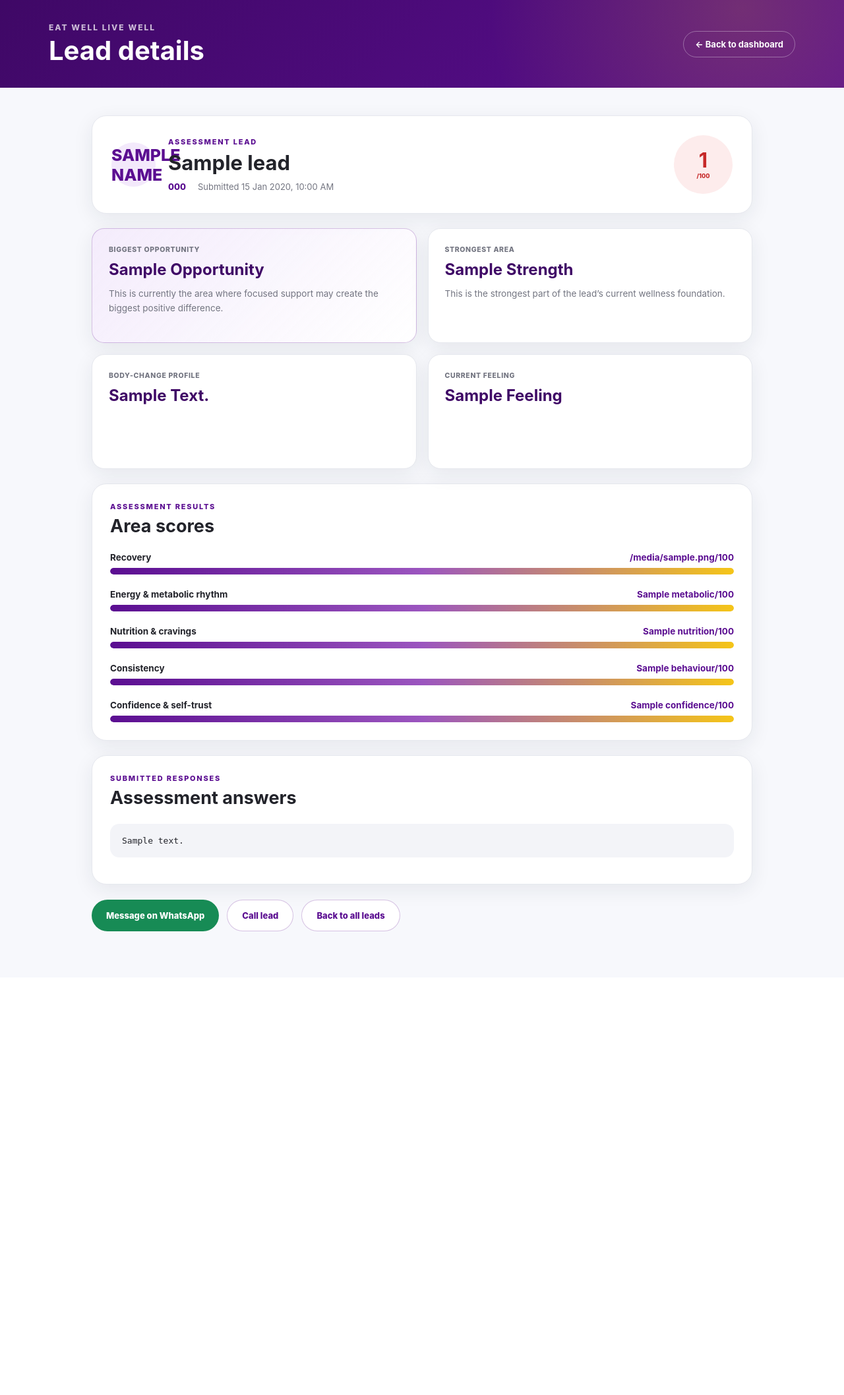
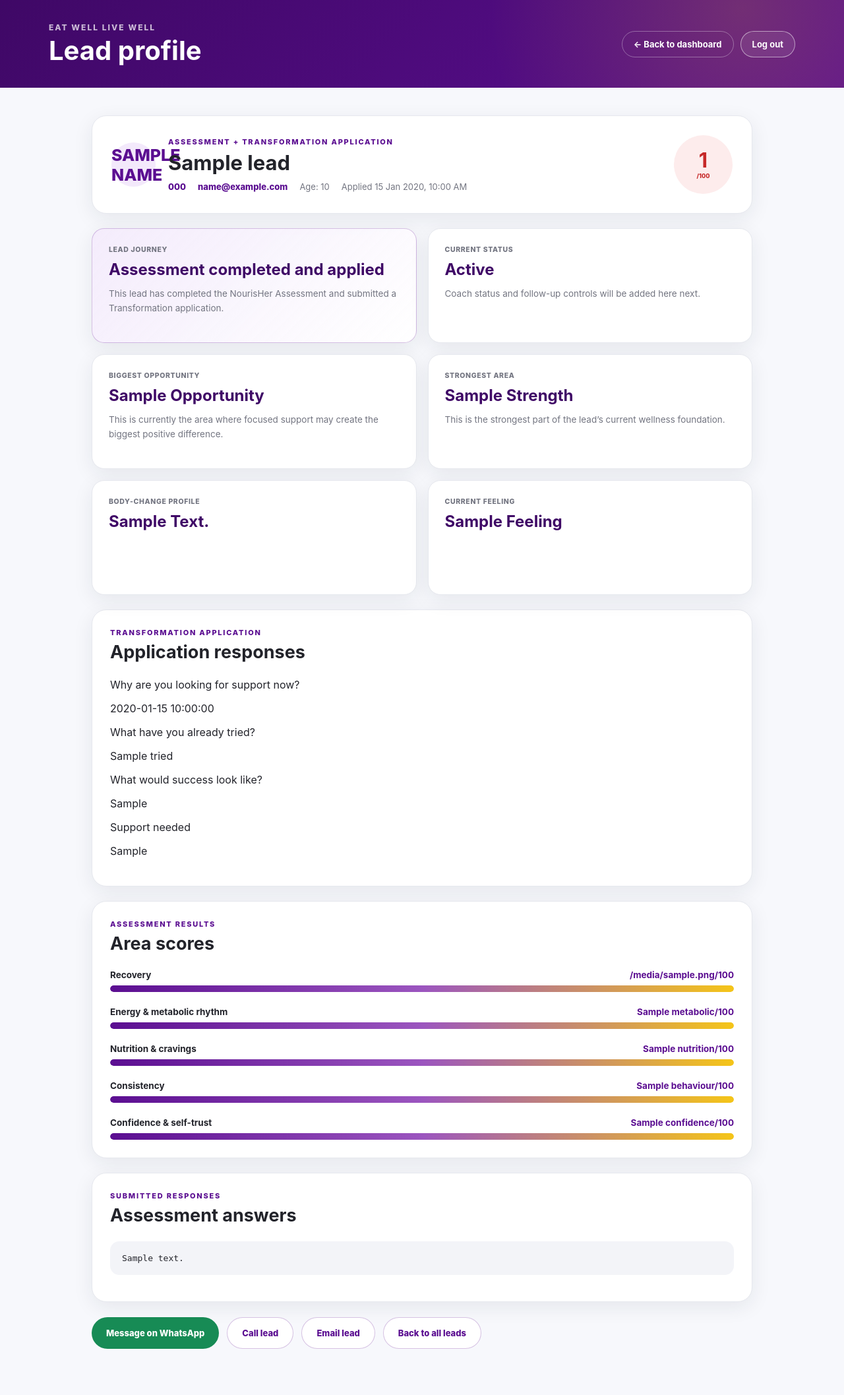
Before and after one commit to ramsparames/eatwelllivewell, a FastAPI app: template templates/lead.html in a window 1280 px wide. Shown: the whole page at 66% size. Before the commit the page ends 1412 px from the top, so only its background shows below. Run offline with FastAPI, Linux system fonts and the light colour scheme; the template is opened without the code that fills it: most values are stand-ins (such as "Sample title", 1, 10 or a date in 2020); parts of the project's set-up code (start-up, migrations or seed data) failed here and were passed over.

Commit message:
Refactor lead profile display and layout
Updated lead profile display name logic and improved layout for lead details.

```diff
--- a/templates/lead.html
+++ b/templates/lead.html
@@ -4,7 +4,9 @@
     <meta charset="UTF-8">
     <meta name="viewport" content="width=device-width, initial-scale=1.0">
 
-    <title>{{ lead.name }} | NourisHer Coach Dashboard</title>
+    {% set display_name = lead.name or lead.application_name or "Lead" %}
+
+    <title>{{ display_name }} | NourisHer Coach Dashboard</title>
 
     <link rel="stylesheet" href="/static/dashboard.css">
 </head>
@@ -15,42 +17,85 @@
     <div class="dashboard-header-inner">
         <div>
             <p class="brand-kicker">Eat Well Live Well</p>
-            <h1>Lead details</h1>
+            <h1>Lead profile</h1>
         </div>
 
-        <a class="site-link" href="/dashboard">← Back to dashboard</a>
+        <div class="header-actions">
+            <a class="site-link" href="/dashboard">← Back to dashboard</a>
+            <a class="site-link logout-link" href="/coach/logout">Log out</a>
+        </div>
     </div>
 </header>
 
 <main class="container detail-container">
+
+    {% set display_name = lead.name or lead.application_name or "Lead" %}
+    {% set display_phone = lead.phone or lead.application_phone %}
+    {% set has_assessment = lead.total_score is not none %}
+    {% set has_application = lead.application_id is not none %}
 
     <section class="lead-profile-card">
 
         <div class="lead-profile-main">
 
             <div class="lead-avatar large">
-                {{ lead.name[0]|upper }}
+                {{ display_name[0]|upper }}
             </div>
 
             <div>
-                <p class="eyebrow">Assessment lead</p>
-                <h2>{{ lead.name }}</h2>
+                <p class="eyebrow">
+                    {% if has_assessment and has_application %}
+                        Assessment + Transformation application
+                    {% elif has_application %}
+                        Transformation applicant
+                    {% else %}
+                        Assessment lead
+                    {% endif %}
+                </p>
+
+                <h2>{{ display_name }}</h2>
 
                 <div class="contact-row">
-                    <a href="tel:{{ lead.phone }}">{{ lead.phone }}</a>
 
-                    {% if lead.submitted_at %}
+                    {% if display_phone %}
+                    <a href="tel:{{ display_phone }}">
+                        {{ display_phone }}
+                    </a>
+                    {% endif %}
+
+                    {% if lead.email %}
+                    <a href="mailto:{{ lead.email }}">
+                        {{ lead.email }}
+                    </a>
+                    {% endif %}
+
+                    {% if lead.age_range %}
+                    <span>Age: {{ lead.age_range }}</span>
+                    {% endif %}
+
+                    {% if lead.application_submitted_at %}
                     <span>
-                        Submitted
-                        {{ lead.submitted_at.strftime("%d %b %Y, %I:%M %p") }}
+                        Applied
+                        {{ lead.application_submitted_at.strftime(
+                            "%d %b %Y, %I:%M %p"
+                        ) }}
+                    </span>
+
+                    {% elif lead.submitted_at %}
+                    <span>
+                        Assessed
+                        {{ lead.submitted_at.strftime(
+                            "%d %b %Y, %I:%M %p"
+                        ) }}
                     </span>
                     {% endif %}
+
                 </div>
             </div>
 
         </div>
 
-        {% if lead.total_score is not none %}
+        {% if has_assessment %}
 
         <div class="
             score score-large
@@ -73,17 +118,62 @@
             <span>No assessment</span>
         </div>
 
-{% endif %}
+        {% endif %}
 
     </section>
 
     <section class="detail-grid">
 
         <article class="detail-card highlight-card">
+            <span class="detail-label">Lead journey</span>
+
+            <h3>
+                {% if has_assessment and has_application %}
+                    Assessment completed and applied
+                {% elif has_application %}
+                    Applied directly to Transformation
+                {% else %}
+                    Assessment completed
+                {% endif %}
+            </h3>
+
+            <p>
+                {% if has_assessment and has_application %}
+                    This lead has completed the NourisHer Assessment and
+                    submitted a Transformation application.
+                {% elif has_application %}
+                    This lead applied directly without completing an
+                    assessment first.
+                {% else %}
+                    This lead has completed the assessment but has not yet
+                    submitted a Transformation application.
+                {% endif %}
+            </p>
+        </article>
+
+        <article class="detail-card">
+            <span class="detail-label">Current status</span>
+
+            <h3>
+                {{ lead.status|replace("_", " ")|title
+                   if lead.status
+                   else "New" }}
+            </h3>
+
+            <p>
+                Coach status and follow-up controls will be added here next.
+            </p>
+        </article>
+
+        {% if has_assessment %}
+
+        <article class="detail-card">
             <span class="detail-label">Biggest opportunity</span>
 
             <h3>
-                {{ lead.opportunity|replace("_", " ")|title }}
+                {{ lead.opportunity|replace("_", " ")|title
+                   if lead.opportunity
+                   else "Not available" }}
             </h3>
 
             <p>
@@ -96,7 +186,9 @@
             <span class="detail-label">Strongest area</span>
 
             <h3>
-                {{ lead.strength|replace("_", " ")|title }}
+                {{ lead.strength|replace("_", " ")|title
+                   if lead.strength
+                   else "Not available" }}
             </h3>
 
             <p>
@@ -125,7 +217,50 @@
             </h3>
         </article>
 
+        {% endif %}
+
     </section>
+
+    {% if has_application %}
+
+    <section class="dashboard-panel">
+
+        <div class="panel-heading">
+            <div>
+                <p class="eyebrow">Transformation application</p>
+                <h2>Application responses</h2>
+            </div>
+        </div>
+
+        <div class="application-response-grid">
+
+            <article class="application-response-card">
+                <span>Why are you looking for support now?</span>
+                <p>{{ lead.why_now or "Not provided" }}</p>
+            </article>
+
+            <article class="application-response-card">
+                <span>What have you already tried?</span>
+                <p>{{ lead.tried or "Not provided" }}</p>
+            </article>
+
+            <article class="application-response-card">
+                <span>What would success look like?</span>
+                <p>{{ lead.success_goal or "Not provided" }}</p>
+            </article>
+
+            <article class="application-response-card">
+                <span>Support needed</span>
+                <p>{{ lead.support_needed or "Not provided" }}</p>
+            </article>
+
+        </div>
+
+    </section>
+
+    {% endif %}
+
+    {% if has_assessment %}
 
     <section class="dashboard-panel">
 
@@ -204,22 +339,61 @@
 
     </section>
 
+    {% else %}
+
+    <section class="dashboard-panel">
+
+        <div class="empty-state">
+            <div class="empty-icon">♡</div>
+            <h3>No assessment completed</h3>
+            <p>
+                This person applied directly to the Transformation programme.
+            </p>
+        </div>
+
+    </section>
+
+    {% endif %}
+
     <section class="lead-actions">
 
-        <a class="action-button whatsapp-button"
-           href="https://wa.me/{{ lead.phone|replace('+', '')|replace(' ', '')|replace('-', '') }}"
-           target="_blank"
-           rel="noopener">
+        {% if display_phone %}
+
+        <a
+            class="action-button whatsapp-button"
+            href="https://wa.me/{{ display_phone
+                | replace('+', '')
+                | replace(' ', '')
+                | replace('-', '')
+            }}"
+            target="_blank"
+            rel="noopener"
+        >
             Message on WhatsApp
         </a>
 
-        <a class="action-button secondary-button"
-           href="tel:{{ lead.phone }}">
+        <a
+            class="action-button secondary-button"
+            href="tel:{{ display_phone }}"
+        >
             Call lead
         </a>
 
-        <a class="action-button secondary-button"
-           href="/dashboard">
+        {% endif %}
+
+        {% if lead.email %}
+        <a
+            class="action-button secondary-button"
+            href="mailto:{{ lead.email }}"
+        >
+            Email lead
+        </a>
+        {% endif %}
+
+        <a
+            class="action-button secondary-button"
+            href="/dashboard"
+        >
             Back to all leads
         </a>
 
```
